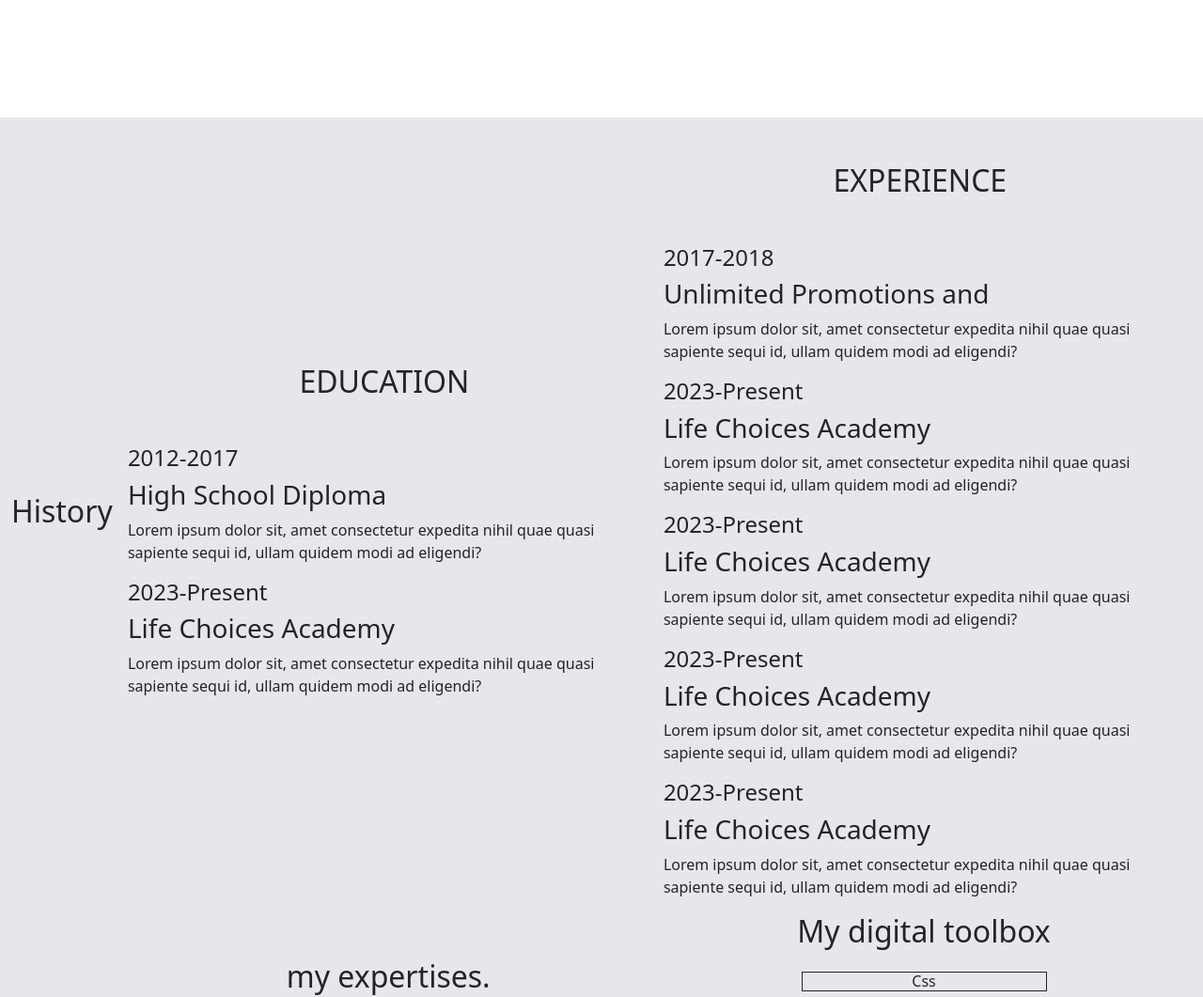
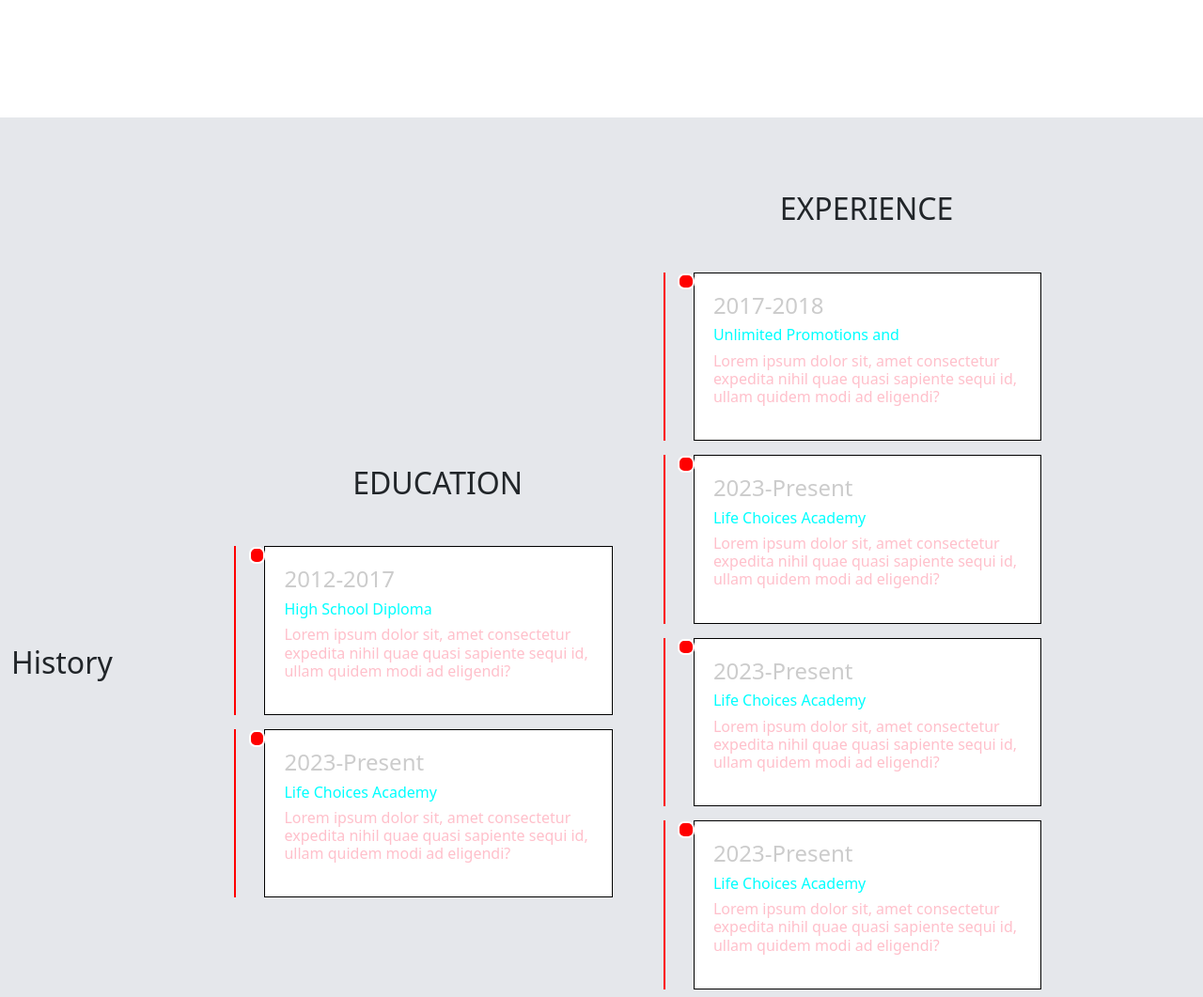
Before and after one commit to Understudystudent/BootstrapPortfolio, a plain HTML site: page index.html in a window 1280 px wide. Shown: the part 1948-3009 px from the top of the page at 94% size. Drawn offline with nearby package versions, Linux system fonts and the light colour scheme.

Commit message:
Update the styling for my work history and education

```diff
--- a/Css/style.css
+++ b/Css/style.css
@@ -286,3 +286,79 @@ section {
   }
 
 }
+
+
+/* Style of Work History */
+
+.container{
+  width: 100%;
+  padding: 30px 10%;
+}
+
+.container {
+  padding-right: calc(10%-30px);
+}
+
+main.row {
+  display: grid;
+  grid-template-columns: 1fr 1fr;
+  grid-column-gap:20px ;
+}
+
+.col header .title {
+  color: blue;
+  padding: 0px 0px 20px 30px;
+}
+
+.col .contents {
+  padding: 0px 30px;
+  border-left:  2px solid red;
+}
+
+.col .contents .box{
+  position: relative;
+  padding: 20px;
+  border: 1px solid black;
+  background-color: #ffffff;
+  cursor: pointer;
+  transition: all 0.4s;
+  margin-bottom: 15px
+}
+
+.col .contents .box:hover {
+  box-shadow: 0px 5px 15px 0px #ccc;
+  border: 2px solid transparent;
+}
+
+.col .contents .box::before{
+  content: '';
+  position: absolute;
+  width: 1.1rem;
+  height: 1.1rem;
+  border-radius: 40%;
+  right: 100% ;
+  top: 0;
+  background-color: red;
+  border: 2px solid white;
+}
+
+.box h4{
+  position: relative;
+  color: #ccc;
+}
+
+.box h3 {
+  font-size: 1rem;
+  color: aqua;
+}
+
+.box p {
+  line-height: 1.2;
+  font-size: 1rem;
+  color: pink;
+}
+
+@media (  max-width: 768px)
+  main .row{
+      grid-template-columns:  1fr;
+}
```
